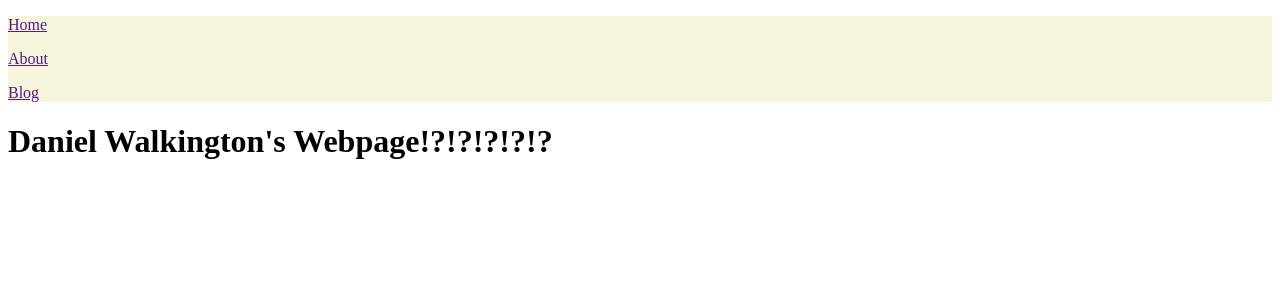
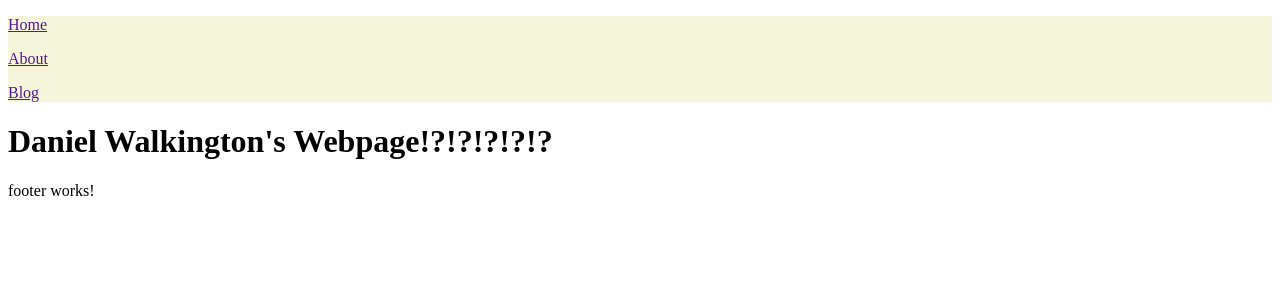
Before and after one commit to DaniWalkington/dani-website, an Angular app: page / in a window 1280 px wide. Shown: the top 300 px of the page. Built offline with nearby package versions, Linux system fonts and the light colour scheme.

Commit message:
add footer to home page

```diff
--- a/src/app/components/pages/home/home.component.html
+++ b/src/app/components/pages/home/home.component.html
@@ -1,2 +1,3 @@
 <app-navbar />
 <h1>Daniel Walkington's Webpage!?!?!?!?!?</h1>
+<app-footer />
--- a/src/app/components/pages/home/home.component.ts
+++ b/src/app/components/pages/home/home.component.ts
@@ -1,10 +1,11 @@
 import { Component } from '@angular/core';
 import { NavbarComponent } from '../../layout/navbar/navbar.component';
+import { FooterComponent } from '../../layout/footer/footer.component';
 
 @Component({
   selector: 'app-home',
   standalone: true,
-  imports: [NavbarComponent],
+  imports: [NavbarComponent, FooterComponent],
   templateUrl: './home.component.html',
   styleUrl: './home.component.css',
 })
```
